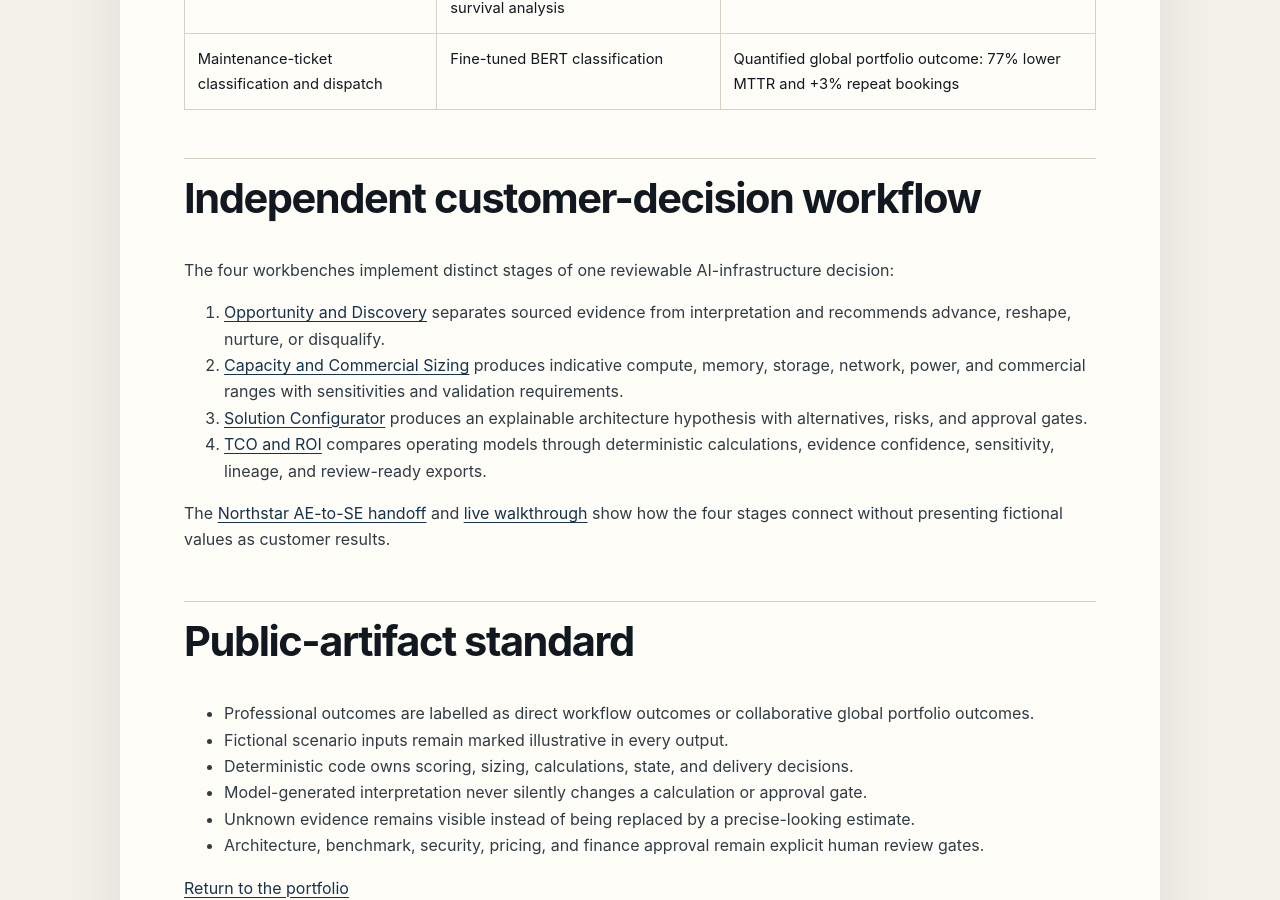
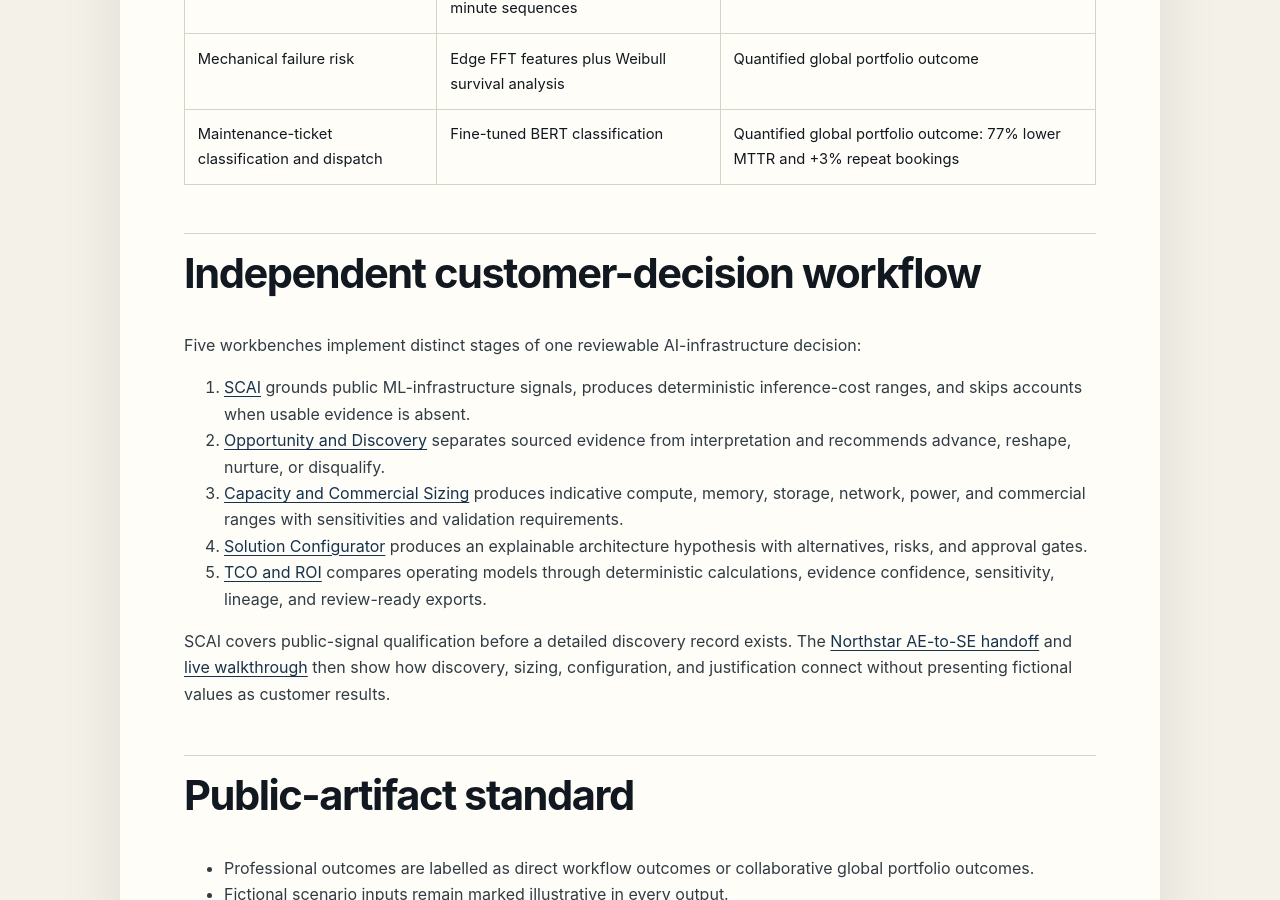
Before and after one commit to daetan999/technical_resume, a Jekyll site: the page built from docs/technical-evidence-index.md, in a window 1280 px wide and 900 px high, scrolled down 3109 px. Built offline with Jekyll 4.4.1, drawn with Linux system fonts in a browser that asks for light colours; some of the changed text lies outside the part shown.

Commit message:
docs: add SCAI to portfolio

```diff
--- a/docs/technical-evidence-index.md
+++ b/docs/technical-evidence-index.md
@@ -16,6 +16,7 @@ This index is the fastest route through the portfolio for a recruiter, sales lea
 | Direct professional delivery | Ability to build, productionize, operate, control, and explain enterprise cloud applications | [GCP intelligence automation](https://github.com/daetan999/technical_resume/blob/main/docs/enterprise-delivery/gcp-intelligence-automation.md) |
 | Collaborative platform contribution | Ability to work across data pipelines, feature serving, model lifecycle, GPU serving, validation, and infrastructure economics | [Enterprise MLOps and GPU serving](https://github.com/daetan999/technical_resume/blob/main/docs/enterprise-delivery/enterprise-mlops-gpu-serving.md) |
 | Direct governed AI application | Ability to constrain model use with approved data, deterministic calculations, query controls, and reviewable outputs | [Governed FP&A agent blueprint](https://github.com/daetan999/adk-fpa-agent-blueprint) |
+| Independent signal-to-cost system | Ability to ground public evidence, refuse unsupported accounts, and keep every infrastructure-cost calculation outside the model | [SCAI signal and cost engine](https://github.com/daetan999/SCAI) |
 | Independent technical-commercial builds | Ability to translate discovery evidence into sizing, architecture, validation, and financial decision support | [Live Northstar walkthrough](https://daetan999.github.io/technical_resume/) |
 | Implementation quality | Ability to build runnable software with validation, persistence, exports, tests, CI, containers, and documented limitations | [Independent workflow repositories](https://github.com/daetan999/technical_resume#independent-ai-infrastructure-workflow) |
 
@@ -68,14 +69,15 @@ These are collaborative global portfolio outcomes. They are not represented as t
 
 ## Independent customer-decision workflow
 
-The four workbenches implement distinct stages of one reviewable AI-infrastructure decision:
+Five workbenches implement distinct stages of one reviewable AI-infrastructure decision:
 
-1. [Opportunity and Discovery](https://github.com/daetan999/ai-infra-opportunity-workbench) separates sourced evidence from interpretation and recommends advance, reshape, nurture, or disqualify.
-2. [Capacity and Commercial Sizing](https://github.com/daetan999/ai-infra-capacity-planner) produces indicative compute, memory, storage, network, power, and commercial ranges with sensitivities and validation requirements.
-3. [Solution Configurator](https://github.com/daetan999/ai-infra-solution-configurator) produces an explainable architecture hypothesis with alternatives, risks, and approval gates.
-4. [TCO and ROI](https://github.com/daetan999/ai-infra-tco-workbench) compares operating models through deterministic calculations, evidence confidence, sensitivity, lineage, and review-ready exports.
+1. [SCAI](https://github.com/daetan999/SCAI) grounds public ML-infrastructure signals, produces deterministic inference-cost ranges, and skips accounts when usable evidence is absent.
+2. [Opportunity and Discovery](https://github.com/daetan999/ai-infra-opportunity-workbench) separates sourced evidence from interpretation and recommends advance, reshape, nurture, or disqualify.
+3. [Capacity and Commercial Sizing](https://github.com/daetan999/ai-infra-capacity-planner) produces indicative compute, memory, storage, network, power, and commercial ranges with sensitivities and validation requirements.
+4. [Solution Configurator](https://github.com/daetan999/ai-infra-solution-configurator) produces an explainable architecture hypothesis with alternatives, risks, and approval gates.
+5. [TCO and ROI](https://github.com/daetan999/ai-infra-tco-workbench) compares operating models through deterministic calculations, evidence confidence, sensitivity, lineage, and review-ready exports.
 
-The [Northstar AE-to-SE handoff](evidence/northstar-ae-se-handoff.html) and [live walkthrough](https://daetan999.github.io/technical_resume/) show how the four stages connect without presenting fictional values as customer results.
+SCAI covers public-signal qualification before a detailed discovery record exists. The [Northstar AE-to-SE handoff](evidence/northstar-ae-se-handoff.html) and [live walkthrough](https://daetan999.github.io/technical_resume/) then show how discovery, sizing, configuration, and justification connect without presenting fictional values as customer results.
 
 ## Public-artifact standard
 
```
Also changed, not shown: README.md.
